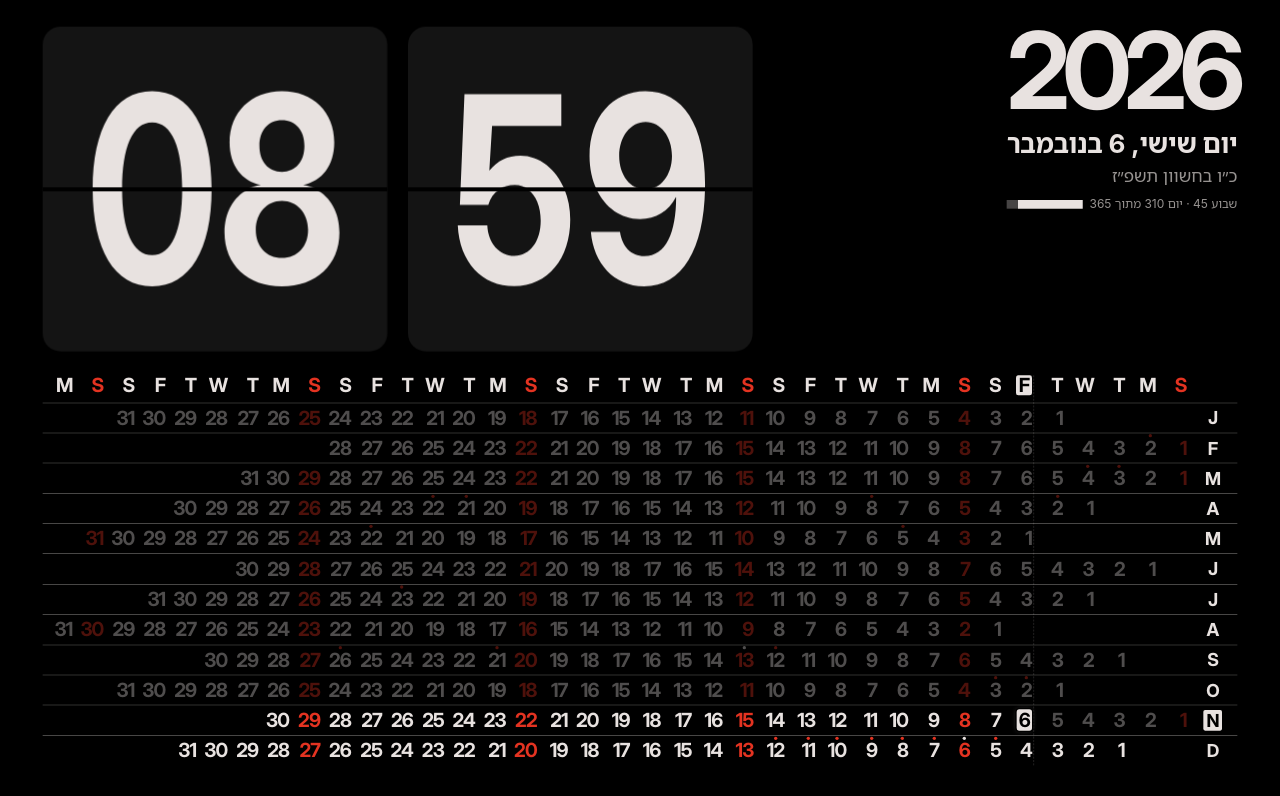
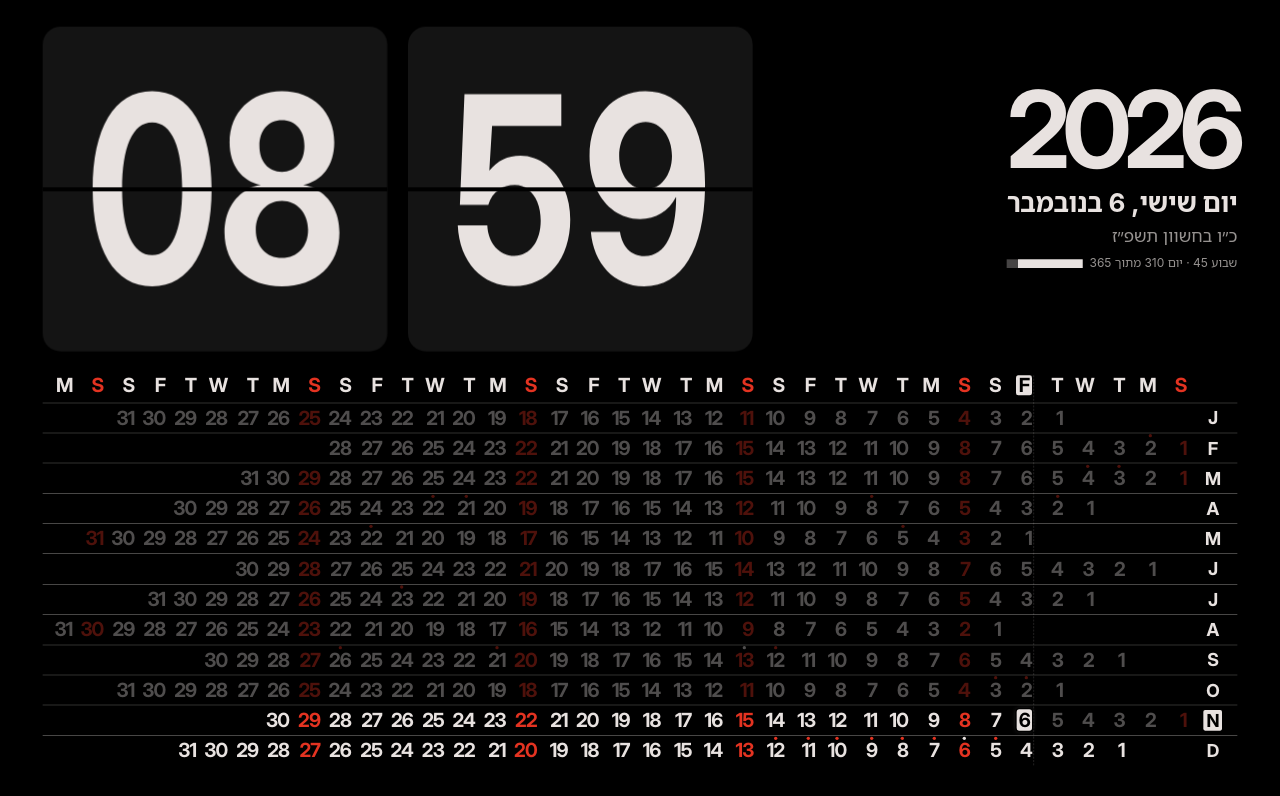
Before and after one commit to Urimazor/flip-calendar, a plain HTML site: page index.html in a window 1280 px wide. Drawn offline with Linux system fonts and the light colour scheme.

Commit message:
Align the top of the year with the top of the clock digits
Co-Authored-By: Claude Opus 5.5 <noreply@anthropic.com>

```diff
--- a/index.html
+++ b/index.html
@@ -359,6 +359,25 @@ function fitInfo() {
   let pfs = gfs * 0.46; pr.style.fontSize = pfs + "px";
   pr.style.marginTop = gfs * 0.15 + "px"; // optical: same visible gap as between the date and the Hebrew date
   const room = W - 50; if (pt.offsetWidth > room) pr.style.fontSize = pfs * room / pt.offsetWidth + "px";
+  alignYearTop();
+}
+
+// push the info block down so the top of the year's digits lines up with the top of the clock's digits
+function inkTop(el, text, k) { // top of the glyphs (not the line box), in stage px
+  const cs = getComputedStyle(el), ctx = inkTop.ctx || (inkTop.ctx = document.createElement("canvas").getContext("2d"));
+  ctx.font = `${cs.fontWeight} ${cs.fontSize} ${cs.fontFamily}`;
+  const m = ctx.measureText(text), lh = parseFloat(cs.lineHeight) || parseFloat(cs.fontSize);
+  const r = el.getBoundingClientRect(), boxH = r.height / k;
+  const lineTop = r.top / k + (boxH - lh) / 2; // single line, vertically centred in its box
+  return lineTop + (lh - m.fontBoundingBoxAscent - m.fontBoundingBoxDescent) / 2 + m.fontBoundingBoxAscent - m.actualBoundingBoxAscent;
+}
+function alignYearTop() {
+  const info = document.getElementById("info"), yr = document.getElementById("year"), dig = clockEl.querySelector(".card:not(.sec) .half.top span");
+  info.style.paddingTop = "";
+  if (S.mode !== "both" || !dig || !yr.textContent) return;
+  const k = stage.getBoundingClientRect().width / stage.offsetWidth || 1;
+  const d = inkTop(dig, "0123456789", k) - inkTop(yr, yr.textContent, k);
+  info.style.paddingTop = Math.max(0, parseFloat(getComputedStyle(info).paddingTop) + d) + "px";
 }
 
 /* ---------------- interaction ---------------- */
```
Also changed, not shown: web/index.html (+19 -0 lines), 2 other files.
